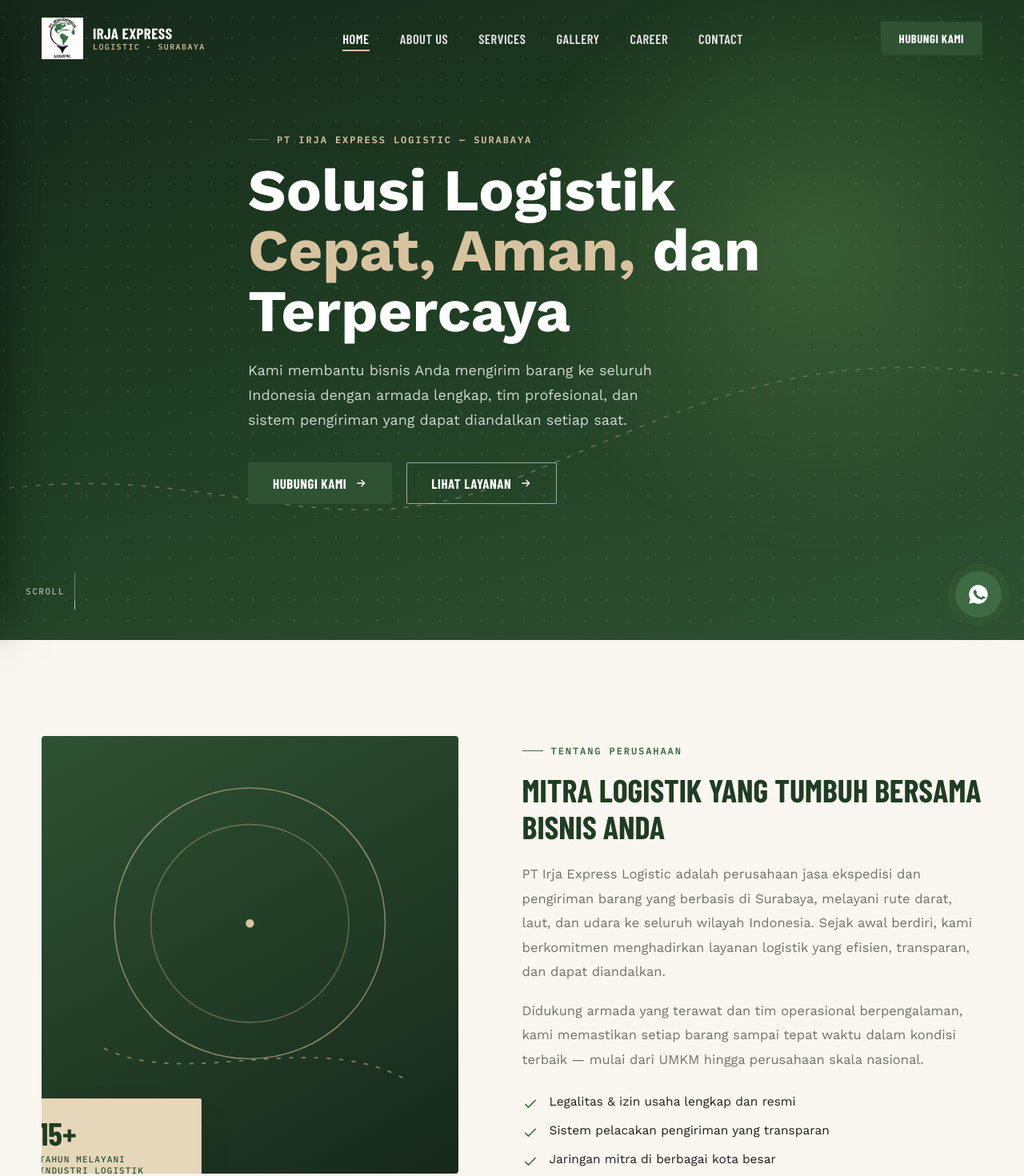
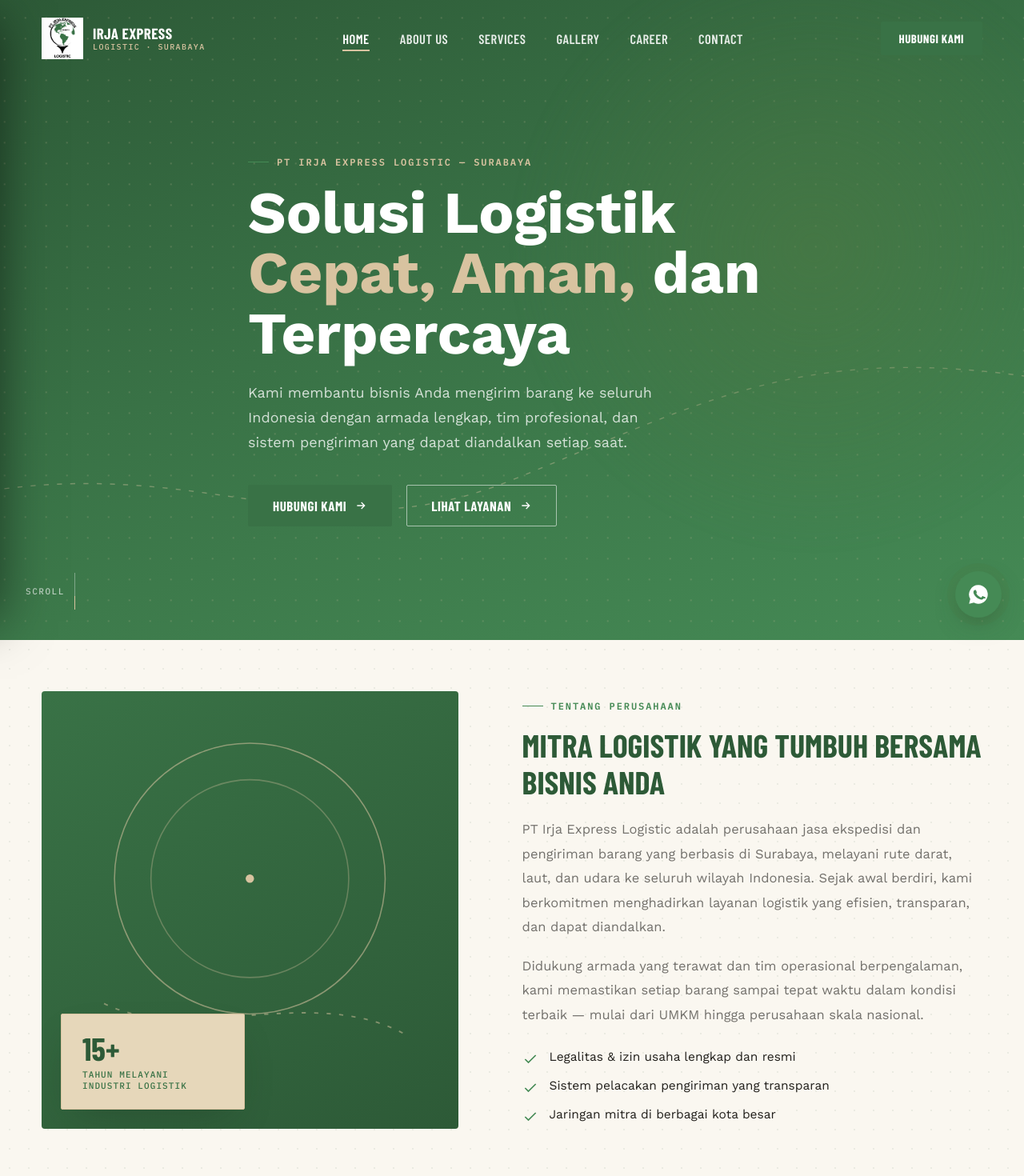
Before and after one commit to fridoustin/irja-express-logistic, a Next.js app: page / in a window 1280 px wide. Shown: the top 1470 px of the page at 80% size. Built offline with nearby package versions, Linux system fonts and the light colour scheme; a web font is replaced by a local one.

Commit message:
style : fix some padding and change primary color

```diff
--- a/src/app/globals.css
+++ b/src/app/globals.css
@@ -1,9 +1,9 @@
 :root {
-  --green-900: #16281a;
-  --green-800: #1f3d23;
-  --green-700: #2f5233;
-  --green-600: #3e6b43;
-  --green-500: #4f7942;
+  --green-900: #214229;
+  --green-800: #2d5a37;
+  --green-700: #397246;
+  --green-600: #458a55;
+  --green-500: #559e65;
   --tan-300: #d8c3a0;
   --tan-200: #e6d7ba;
   --tan-100: #f5efe3;
@@ -259,9 +259,9 @@
   align-items: center;
   background: linear-gradient(
     160deg,
-    var(--green-900) 0%,
-    var(--green-800) 45%,
-    var(--green-700) 100%
+    var(--green-800) 0%,
+    var(--green-700) 45%,
+    var(--green-600) 100%
   );
   overflow: hidden;
   padding-top: 110px;
@@ -396,12 +396,12 @@
 
 /* generic section spacing */
 section {
-  padding: 120px 0;
+  padding: 64px 0;
   position: relative;
 }
 .section-head {
   max-width: 640px;
-  margin-bottom: 64px;
+  margin-bottom: 44px;
 }
 .section-head h2 {
   font-size: clamp(32px, 4vw, 48px);
@@ -452,6 +452,8 @@
 /* ===== OVERVIEW ===== */
 .overview {
   background: var(--cream);
+  background-image: radial-gradient(rgba(33, 66, 41, 0.07) 1px, transparent 1px);
+  background-size: 24px 24px;
 }
 .overview .wrap {
   display: grid;
@@ -464,7 +466,7 @@
   aspect-ratio: 1 / 1.05;
   border-radius: 4px;
   overflow: hidden;
-  background: linear-gradient(150deg, var(--green-700), var(--green-900));
+  background: linear-gradient(150deg, var(--green-700), var(--green-800));
 }
 .overview-visual svg {
   position: absolute;
@@ -479,8 +481,8 @@
 }
 .overview-badge {
   position: absolute;
-  left: -30px;
-  bottom: -26px;
+  left: 24px;
+  bottom: 24px;
   background: var(--tan-200);
   border: 1px solid var(--tan-300);
   padding: 22px 26px;
@@ -542,6 +544,8 @@
 /* ===== WHY CHOOSE US ===== */
 .why {
   background: var(--tan-100);
+  background-image: radial-gradient(rgba(33, 66, 41, 0.07) 1px, transparent 1px);
+  background-size: 24px 24px;
 }
 .why-grid {
   display: grid;
@@ -595,7 +599,7 @@
 
 /* ===== SERVICES ===== */
 .services {
-  background: var(--green-900);
+  background: var(--green-700);
   color: #fff;
 }
 .services .section-head h2 {
@@ -617,7 +621,7 @@
   background: rgba(255, 255, 255, 0.12);
 }
 .service-card {
-  background: var(--green-900);
+  background: var(--green-700);
   padding: 40px 34px 34px;
   transition: background 0.4s var(--ease);
   display: flex;
@@ -813,10 +817,10 @@
 
 /* ===== CTA ===== */
 .cta {
-  background: linear-gradient(135deg, var(--green-700), var(--green-900));
+  background: linear-gradient(135deg, var(--green-700), var(--green-800));
   color: #fff;
   text-align: center;
-  padding: 110px 0;
+  padding: 64px 0;
   position: relative;
   overflow: hidden;
 }
@@ -855,7 +859,7 @@
 
 /* ===== FOOTER ===== */
 footer {
-  background: var(--green-900);
+  background: var(--green-700);
   color: rgba(255, 255, 255, 0.7);
   padding: 80px 0 30px;
 }
@@ -968,7 +972,7 @@
   left: 0;
   bottom: 0;
   width: min(320px, 82vw);
-  background: var(--green-900);
+  background: var(--green-700);
   z-index: 1050;
   display: flex;
   flex-direction: column;
@@ -1046,7 +1050,7 @@
     grid-template-columns: 1fr;
   }
   section {
-    padding: 80px 0;
+    padding: 48px 0;
   }
   .overview-badge {
     position: static;
@@ -1065,7 +1069,7 @@
 
 /* ===== PAGE BANNER (inner pages) ===== */
 .page-banner {
-  background: linear-gradient(160deg, var(--green-900) 0%, var(--green-700) 100%);
+  background: linear-gradient(160deg, var(--green-800) 0%, var(--green-700) 100%);
   padding: 190px 0 70px;
   color: #fff;
 }
@@ -1086,6 +1090,8 @@
 /* ===== ABOUT: PROFILE / LICENSE GRIDS ===== */
 .profile {
   background: var(--cream);
+  background-image: radial-gradient(rgba(33, 66, 41, 0.07) 1px, transparent 1px);
+  background-size: 24px 24px;
 }
 .profile-grid,
 .license-grid {
@@ -1140,7 +1146,7 @@
 
 /* ===== ABOUT: VISION & MISSION ===== */
 .vm {
-  background: var(--green-900);
+  background: var(--green-700);
   color: #fff;
 }
 .vm-grid {
@@ -1452,7 +1458,7 @@
   border: none;
   padding: 0;
   cursor: zoom-in;
-  background: linear-gradient(150deg, var(--green-700), var(--green-900));
+  background: linear-gradient(150deg, var(--green-700), var(--green-800));
   text-align: left;
   transition: transform 0.4s var(--ease);
 }
@@ -1553,7 +1559,7 @@
   align-items: center;
   justify-content: center;
   color: rgba(216, 195, 160, 0.45);
-  background: linear-gradient(150deg, var(--green-700), var(--green-900));
+  background: linear-gradient(150deg, var(--green-700), var(--green-800));
   border-radius: 2px;
 }
 .lightbox-placeholder svg {
```
